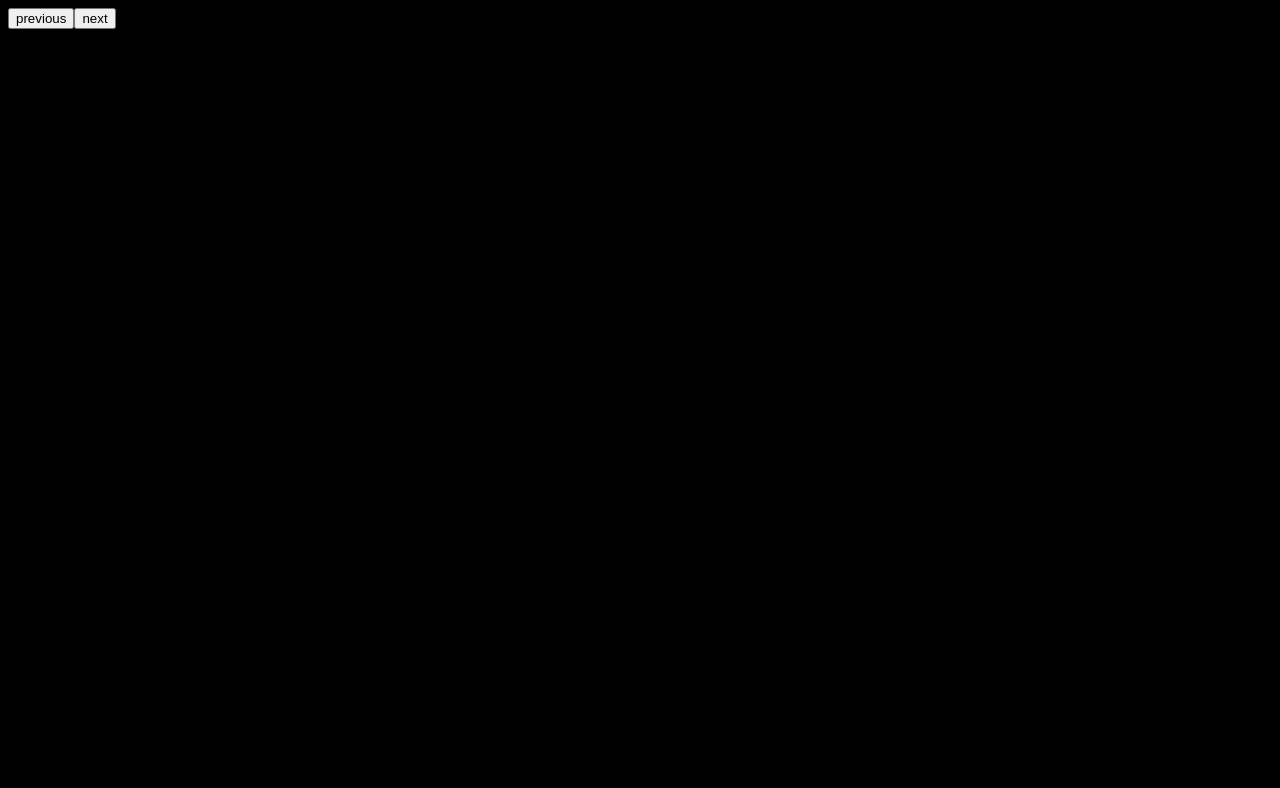
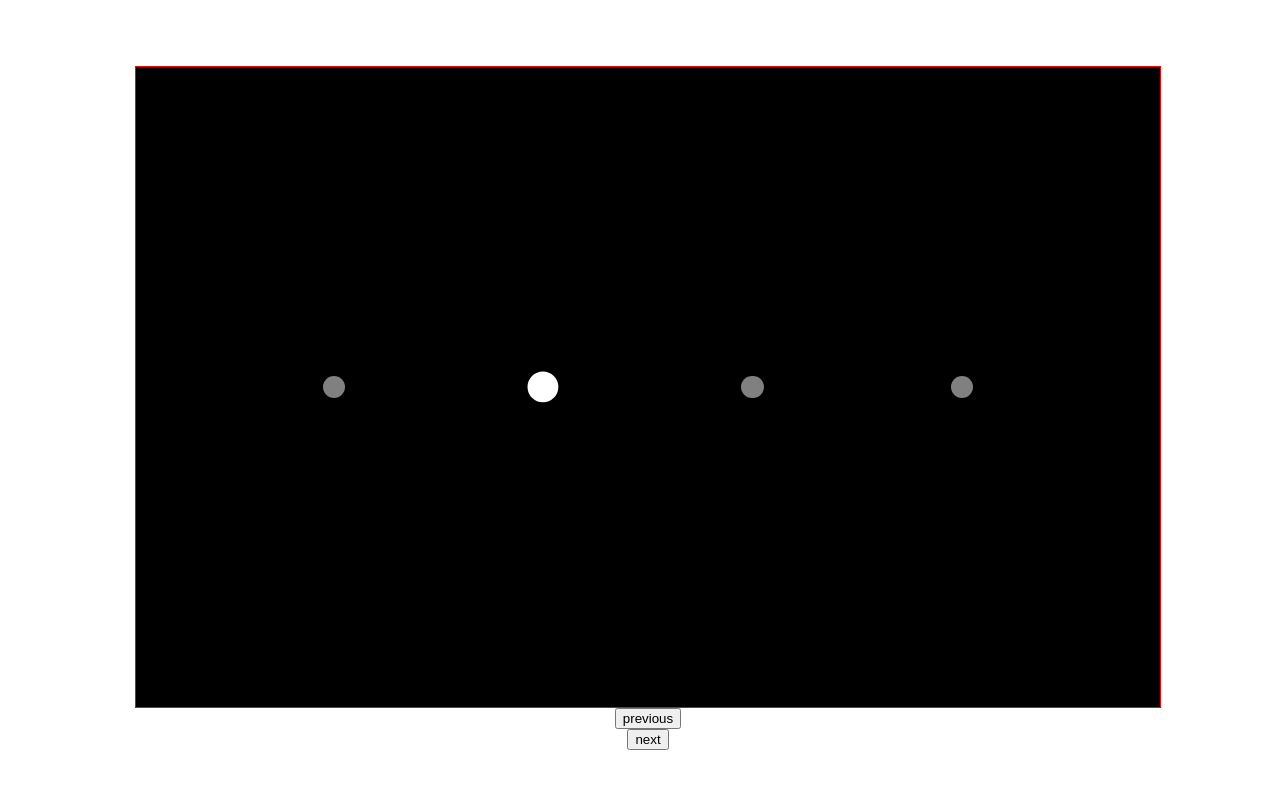
Before and after one commit to palmerusaf/image-carousel-slider, a website built with webpack: page dist/index.html in a window 1280 px wide. Built offline with nearby package versions, Linux system fonts and the light colour scheme.

Commit message:
add styling to dots

```diff
--- a/src/dot-nav-field/dot-nav-field-tests.js
+++ b/src/dot-nav-field/dot-nav-field-tests.js
@@ -1,9 +1,16 @@
 import { makeDotNavField } from "./dot-nav-field";
 import { pubsub } from "../pubsub";
-document.body.style.background = "black";
 
 pubsub.subscribe("changeActiveIndex", console.log);
-document.body.appendChild(makeDotNavField(4));
+
+const container = document.createElement("div");
+container.classList = "container";
+
+const pictureField = document.createElement("div");
+pictureField.classList = "pictureField";
+container.appendChild(makeDotNavField(4));
+
+document.body.appendChild(container);
 
 // Previous button press test
 const previousButton = document.createElement("button");
--- a/src/dot-nav-field/style.scss
+++ b/src/dot-nav-field/style.scss
@@ -1,6 +1,44 @@
+//delete after testing
+//delete after testing
+body {
+  display: flex;
+  flex-direction: column;
+  width: 100vw;
+  height: 100vh;
+  align-items: center;
+  justify-content: center;
+}
+//delete after testing
+//delete after testing
+
+//delete after testing
+//delete after testing
+.container {
+  display: flex;
+  border: red solid 1px;
+  width: 80%;
+  height: 80%;
+  background-color: black;
+}
+.pictureField{
+
+}
+//delete after testing
+//delete after testing
+
 .dot-field {
+  display: flex;
+  justify-content: space-evenly;
+  align-items: center;
+  width: 100%;
   &__dot {
+    padding: 0.7rem;
+    border-radius: 50%;
+    background-color: hsl(0, 0%, 50%);
     &--active {
+      background-color: white;
+      transform: scale(1.4);
+      transition: 400ms;
     }
   }
 }
```
